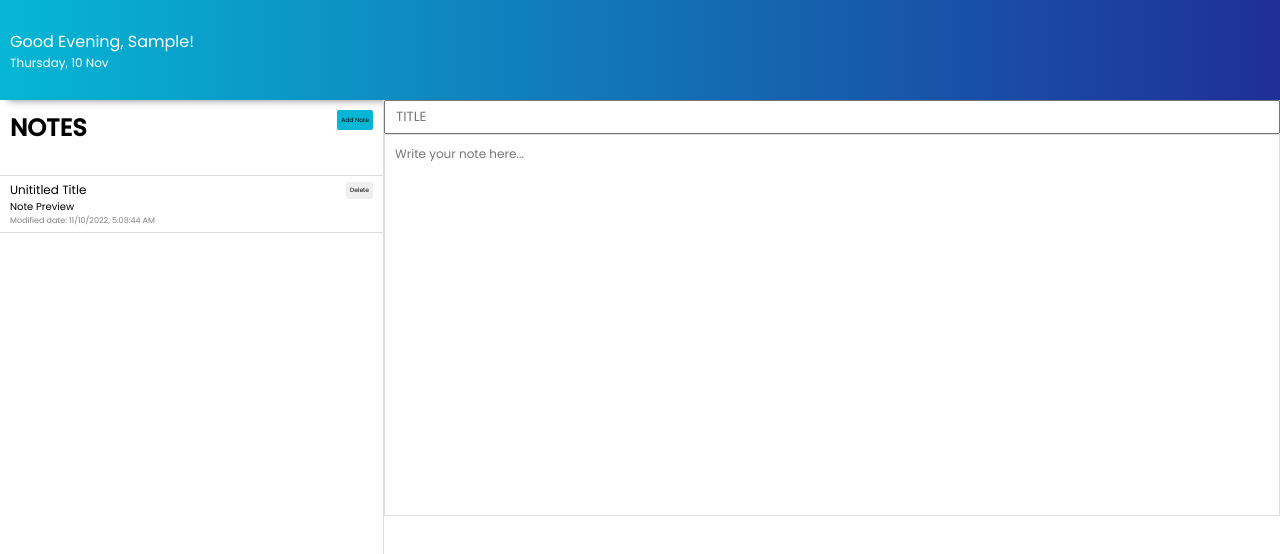
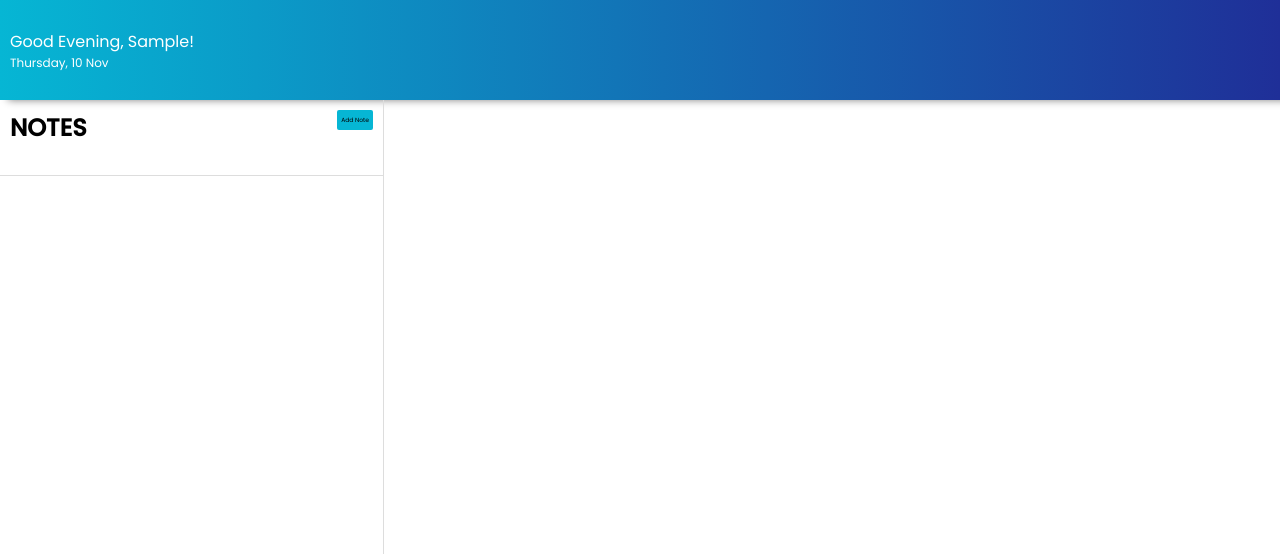
Before and after one commit to NeeshuSharmaa/my-notes-app, a React (Create React App) app: page / in a window 1280 px wide. Both pictures are taken after typing "Sample" into the empty fields and a click on the button "Create Notes". Shown: the top 554 px of the page. Built offline with nearby package versions, Linux system fonts and the light colour scheme.

Commit message:
Feat: delete btn, styling active note, editor visibility

```diff
--- a/src/App.css
+++ b/src/App.css
@@ -5,6 +5,7 @@
   font-family: 'Poppins', sans-serif;
   --primary-color:#06b6d4 ;
   --light-grey: #ddd;
+  --off-white:rgb(211, 211, 211);
   box-sizing: border-box;
   overflow-y:hidden;
 }
@@ -57,8 +58,8 @@ button:hover{
   padding:5px;
   align-self: center;
 }
-/* editor container */
-.editor-container{
+/* outer container */
+.editor-sidebar-container{
   display:flex;
   flex:horizontal;
 }
@@ -96,6 +97,7 @@ font-size:12px;
   flex-direction: horizontal;
   justify-content:space-between;
   padding: 10px 0 30px 0;
+  border-bottom: 1px solid var(--light-grey);
 }
 .sidebar-header{
   padding:0 10px 0 10px;
@@ -108,7 +110,6 @@ font-size:12px;
   border-width:0;
   border-radius:2px;
   max-height:20px;
-
 }
 .sidebar-second-container{
   overflow-y: scroll;
@@ -124,13 +125,18 @@ font-size:12px;
 .note:hover{
   background-color: #ddd;
   cursor: pointer;
-
+  color:black;
+}
+.active {
+  background: #08c;
+  color: white;
 }
 .note-title-container{
   display:flex;
   flex-direction: horizontal;
   justify-content:space-between;
   align-items: center;
+  margin-bottom:2px;
 
 }
 .note-title{
@@ -155,15 +161,21 @@ font-size:12px;
   font-size: 8px;
   color: grey;
 }
+.active-date{
+  color:var(--off-white);
+}
+.hovered-date{
+  color: grey;
+}
 
-/* main */
-.main-outer-container{
+/* editor */
+.editor-outer-container{
   display:flex;
   flex-direction:column;
   flex-wrap:wrap;
   width:70%;
 }
-.main-outer-container textarea {
+.editor-outer-container textarea {
   display: block;
   border: 1px solid #ddd;
   width: 100%;
@@ -171,10 +183,11 @@ font-size:12px;
   resize: none;
   font-size: 12px;
   font-family: inherit;
+  margin-top:10px;
 }
-.main-note-textarea:focus{
+.editor-note-textarea:focus{
   outline:none;
 }
-.main-search-box{
+.editor-search-box{
   padding:5px 10px 5px 10px;
 }
--- a/src/components/Dashboard.jsx
+++ b/src/components/Dashboard.jsx
@@ -1,6 +1,6 @@
 import React from "react";
 import Sidebar from "./Sidebar";
-import Main from "./Main";
+import Editor from "./Editor";
 import HeroSection from "./HeroSection";
 
 //rfce: abbreviation
@@ -8,9 +8,18 @@ function Dashboard(props) {
   return (
     <div className="after-logged-page-container">
       <HeroSection userName={props.userName} logged={props.logged} />
-      <div className="editor-container">
-        <Sidebar notes={props.notes} addNote={props.onAddNote} />
-        <Main noteTitle={props.noteTitle} titleHandler={props.titleHandler} />
+      <div className="editor-sidebar-container">
+        <Sidebar
+          notes={props.notes}
+          addNote={props.onAddNote}
+          showEditor={props.EditorHandler}
+          onDeleteNote={props.onDeleteNote}
+          activeNote={props.activeNote}
+          setActiveNote={props.setActiveNote}
+          hoveredStyle={props.hoveredStyle}
+          setHoveredStyle={props.setHoveredStyle}
+        />
+        {props.showEditorState && <Editor />}
       </div>
     </div>
   );
--- a/src/components/Main.js
+++ b/src/components/Editor.js
@@ -1,17 +1,16 @@
 import React from "react";
 
-export default function Main(props) {
+export default function Editor(props) {
   return (
-    <div className="main-outer-container">
+    <div className="editor-outer-container">
       <input
         type="text"
-        className="main-search-box"
+        className="editor-search-box"
         placeholder="TITLE"
-        onChange={props.titleHandler}
       ></input>
       <textarea
         rows={20}
-        className="main-note-textarea"
+        className="editor-note-textarea"
         placeholder="Write your note here..."
       ></textarea>
     </div>
--- a/src/components/MyNotes.js
+++ b/src/components/MyNotes.js
@@ -1,9 +1,6 @@
 import React from "react";
 import uuid from "react-uuid";
 import LoginPage from "./LoginPage";
-import Sidebar from "./Sidebar";
-import Main from "./Main";
-import HeroSection from "./HeroSection";
 import Dashboard from "./Dashboard";
 
 export default function MyNotes() {
@@ -11,6 +8,10 @@ export default function MyNotes() {
   var [userName, setUserName] = React.useState("");
   var [warning, setWarning] = React.useState("");
   var [logged, setLogged] = React.useState(false);
+  var [showEditor, setShowEditor] = React.useState(false);
+  var [notes, setNotes] = React.useState([]);
+  var [activeNote, setActiveNote] = React.useState(false);
+  var [hoveredStyle, setHoveredStyle] = React.useState(false);
 
   function inputChangeHandler(event) {
     setUserName(event.target.value);
@@ -24,27 +25,21 @@ export default function MyNotes() {
       : setLogged(true);
   }
 
-  // main page
-  var [title, setTitle] = React.useState("Unititled Title");
-  var [notes, setNotes] = React.useState([
-    {
-      id: 1,
-      title: title,
-      description: "",
-      lastModified: new Date().toLocaleString(),
-    },
-  ]);
   function onAddNote() {
     const newNote = {
       id: uuid(),
-      title: "",
-      description: "",
+      title: "Untitled Title",
+      body: "Hi! Start Writing here and make the most out of My Notes. (❁´◡`❁) ",
       lastModified: new Date().toLocaleString(),
     };
     setNotes([newNote, ...notes]);
   }
-  function titleHandler(event) {
-    setTitle(event.target.value);
+
+  function EditorHandler() {
+    setShowEditor(true);
+  }
+  function onDeleteNote(idToDelete) {
+    setNotes(notes.filter((note) => note.id !== idToDelete));
   }
 
   return (
@@ -55,8 +50,13 @@ export default function MyNotes() {
           logged={logged}
           notes={notes}
           onAddNote={onAddNote}
-          noteTitle={title}
-          titleHandler={titleHandler}
+          EditorHandler={EditorHandler}
+          showEditorState={showEditor}
+          onDeleteNote={onDeleteNote}
+          activeNote={activeNote}
+          setActiveNote={setActiveNote}
+          hoveredStyle={hoveredStyle}
+          setHoveredStyle={setHoveredStyle}
         />
       ) : (
         <LoginPage
@@ -80,7 +80,7 @@ export default function MyNotes() {
           <div className="editor-container">
             <Sidebar notes={notes} addNote={onAddNote} />
 
-            <Main />
+            <Editor />
           </div>
         </div>
       )} */}
--- a/src/components/Note.js
+++ b/src/components/Note.js
@@ -1,14 +1,32 @@
 import React from "react";
 
 export default function Note(props) {
+  const noteStyle = `note ${props.note.id === props.activeNote && "active"}`;
+  const activeDate = `${props.note.id === props.activeNote && "active-date"}`;
+  const hoveredDate = `${props.hoveredStyle && "hovered-date"}`;
+  const modifiedDateStyle = `note-date ${activeDate} ${hoveredDate}`;
   return (
-    <div className="note">
+    <div
+      className={noteStyle}
+      onClick={() => props.setActiveNote(props.note.id)}
+      onMouseOver={() => props.setHoveredStyle(true)}
+      onMouseOut={() => props.setHoveredStyle(false)}
+    >
       <div className="note-title-container">
-        <span className="note-title">{props.note.title}</span>
-        <button className="delete-btn">Delete</button>
+        <span className="note-title" onClick={props.showEditor}>
+          {props.note.title}
+        </span>
+        <button
+          className="delete-btn"
+          onClick={() => props.onDeleteNote(props.note.id)}
+        >
+          Delete
+        </button>
       </div>
-      <p className="note-preview">Note Preview</p>
-      <small className="note-date">
+      <p className="note-preview" onClick={props.showEditor}>
+        {props.note.body && props.note.body.substr(0, 100) + "......"}
+      </p>
+      <small className={modifiedDateStyle} onClick={props.showEditor}>
         Modified date: {props.note.lastModified}
       </small>
     </div>
--- a/src/components/Sidebar.js
+++ b/src/components/Sidebar.js
@@ -14,7 +14,15 @@ export default function Sidebar(props) {
 
         <div className="sidebar-second-container">
           {props.notes.map((note) => (
-            <Note note={note} />
+            <Note
+              note={note}
+              showEditor={props.showEditor}
+              onDeleteNote={props.onDeleteNote}
+              activeNote={props.activeNote}
+              setActiveNote={props.setActiveNote}
+              hoveredStyle={props.hoveredStyle}
+              setHoveredStyle={props.setHoveredStyle}
+            />
           ))}
         </div>
       </div>
```
Also changed, not shown: 1 other file (tests, documents, lock files or other folders).
